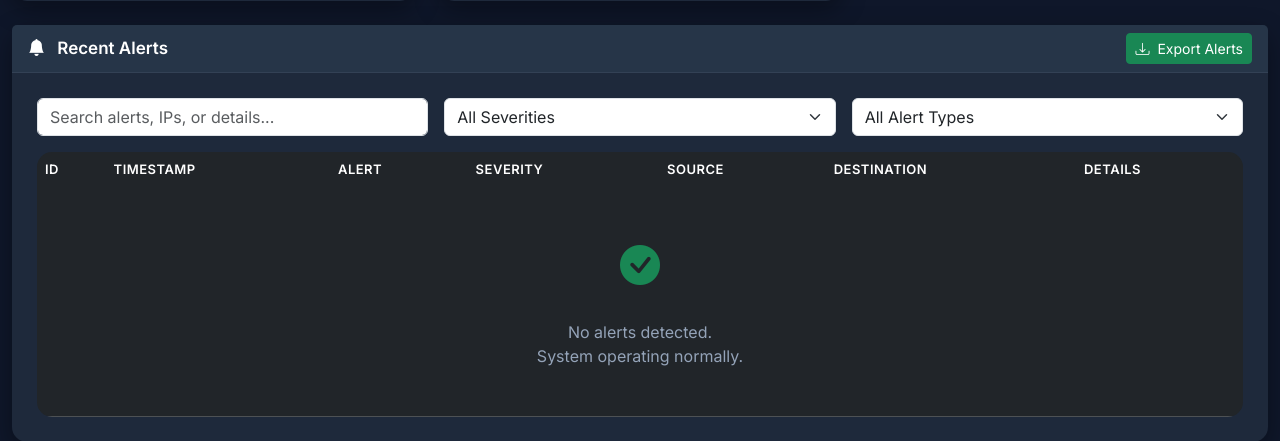
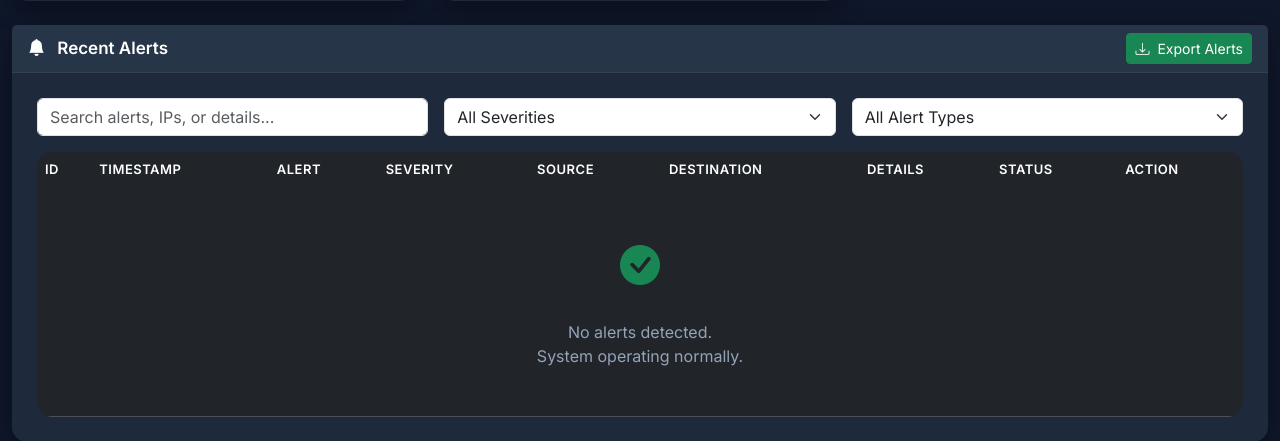
Before and after one commit to arsalaniqbal2024/PortHub-Security-IDS, a Flask app: page / in a window 1280 px wide. Shown: the part 1197-1638 px from the top of the page. Run offline with Flask 3, Linux system fonts and the light colour scheme; data that the repository does not hold is empty.

Commit message:
Add alert acknowledgment system

```diff
--- a/core/database.py
+++ b/core/database.py
@@ -39,7 +39,15 @@ class DatabaseManager:
 
         )
         """)
+                  # Add status column to existing databases if needed
+        cursor.execute("PRAGMA table_info(alerts)")
+        columns = [row[1] for row in cursor.fetchall()]
 
+        if "status" not in columns:
+            cursor.execute("""
+                ALTER TABLE alerts
+                ADD COLUMN status TEXT NOT NULL DEFAULT 'NEW'
+            """)
         conn.commit()
         conn.close()
 
@@ -100,6 +108,29 @@ class DatabaseManager:
         conn.close()
 
         return alerts
+
+
+    def acknowledge_alert(self, alert_id):
+        """Mark an alert as acknowledged."""
+
+        conn = self.connect()
+        cursor = conn.cursor()
+
+        cursor.execute(
+            """
+            UPDATE alerts
+            SET status = ?
+            WHERE id = ?
+            """,
+            ("ACKNOWLEDGED", alert_id)
+        )
+
+        updated = cursor.rowcount > 0
+
+        conn.commit()
+        conn.close()
+
+        return updated
 
     def get_total_alerts(self):
         """Return the total number of alerts."""
--- a/dashboard/routes.py
+++ b/dashboard/routes.py
@@ -1,6 +1,6 @@
 import csv
 from io import StringIO
-from flask import render_template, Response
+from flask import render_template, Response, redirect, url_for
 
 from app import app
 
@@ -47,7 +47,8 @@ def dashboard():
             "src_ip": alert[3],
             "dst_ip": alert[4],
             "severity": alert[5],
-            "details": alert[6]
+            "details": alert[6],
+            "status": alert[7]
 
         })
 
@@ -83,7 +84,8 @@ def export_alerts():
         "Source IP",
         "Destination IP",
         "Severity",
-        "Details"
+        "Details",
+        "Status"
     ])
 
     writer.writerows(alerts)
@@ -98,3 +100,7 @@ def export_alerts():
     )
 
     return response
+@app.route("/acknowledge-alert/<int:alert_id>", methods=["POST"])
+def acknowledge_alert(alert_id):
+    database.acknowledge_alert(alert_id)
+    return redirect(url_for("dashboard"))
--- a/static/js/dashboard.js
+++ b/static/js/dashboard.js
@@ -13,7 +13,7 @@ function filterAlerts() {
 
     rows.forEach((row) => {
         // Handle the "No alerts detected" placeholder row
-        if (row.cells.length < 7) {
+        if (row.cells.length < 9) {
             row.style.display =
                 (!searchText && !selectedSeverity && !selectedType)
                     ? ""
@@ -85,7 +85,7 @@ if (
         const visibleRows = Array.from(
             table.querySelectorAll("tbody tr")
         ).filter((row) => {
-            return row.cells.length === 7 &&
+            return row.cells.length === 9 &&
                    row.style.display !== "none";
         });
 
--- a/templates/dashboard.html
+++ b/templates/dashboard.html
@@ -556,6 +556,8 @@
                         <th>Source</th>
                         <th>Destination</th>
                         <th>Details</th>
+                        <th>Status</th>
+                        <th>Action</th>
 
                     </tr>
 
@@ -589,8 +591,28 @@
 
         <td class="ip-address-small">{{ alert.src_ip }}</td>
         <td class="ip-address-small">{{ alert.dst_ip }}</td>
-        <td>{{ alert.details }}</td>
+       <td>{{ alert.details }}</td>
 
+<td>
+    {% if alert.status == "ACKNOWLEDGED" %}
+        <span class="badge bg-success">ACKNOWLEDGED</span>
+    {% else %}
+        <span class="badge bg-secondary">NEW</span>
+    {% endif %}
+</td>
+
+<td>
+    {% if alert.status != "ACKNOWLEDGED" %}
+        <form method="POST"
+              action="{{ url_for('acknowledge_alert', alert_id=alert.id) }}">
+            <button type="submit" class="btn btn-success btn-sm">
+                Acknowledge
+            </button>
+        </form>
+    {% else %}
+        <span class="text-muted">Reviewed</span>
+    {% endif %}
+</td>
     </tr>
 
     {% endfor %}
@@ -599,7 +621,7 @@
 
 <tr>
 
-<td colspan="7" class="text-center text-muted py-5">
+<td colspan="9" class="text-center text-muted py-5">
 
 <i class="bi bi-check-circle-fill text-success fs-1"></i>
 
```
